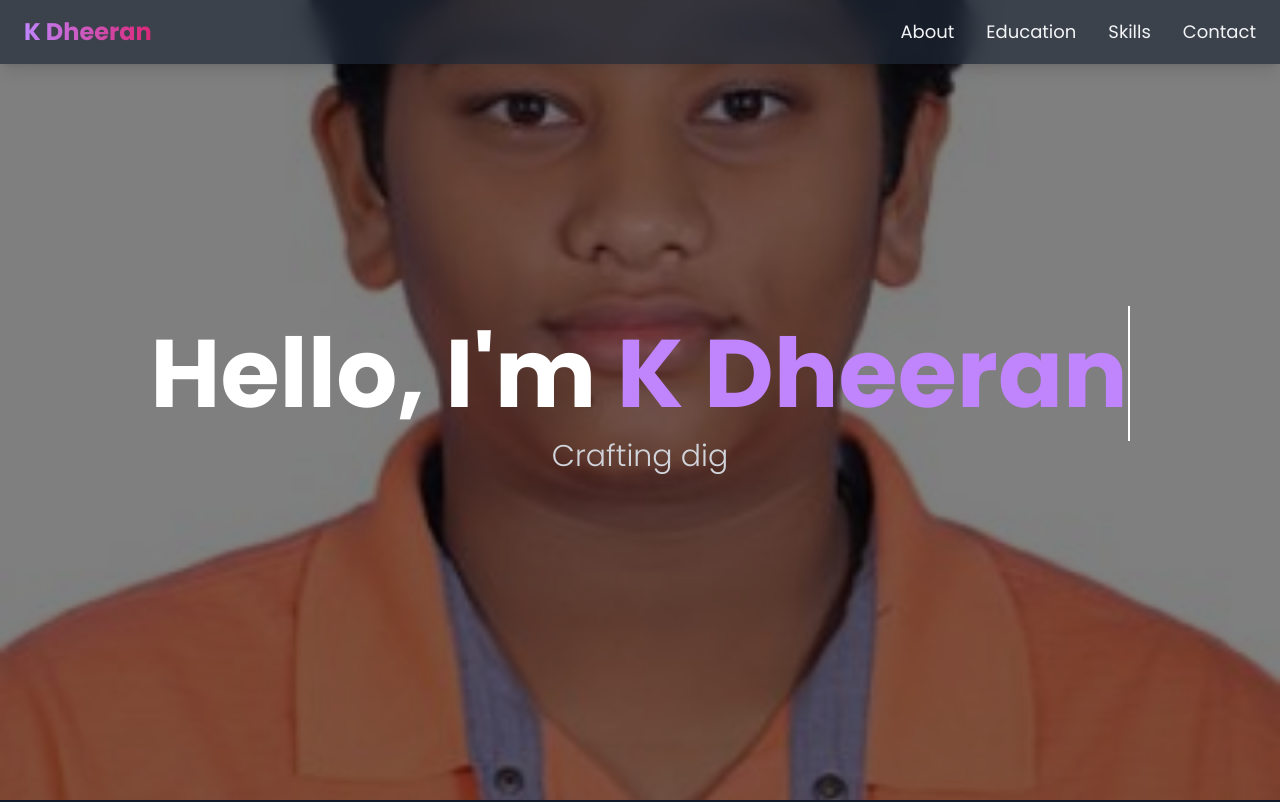
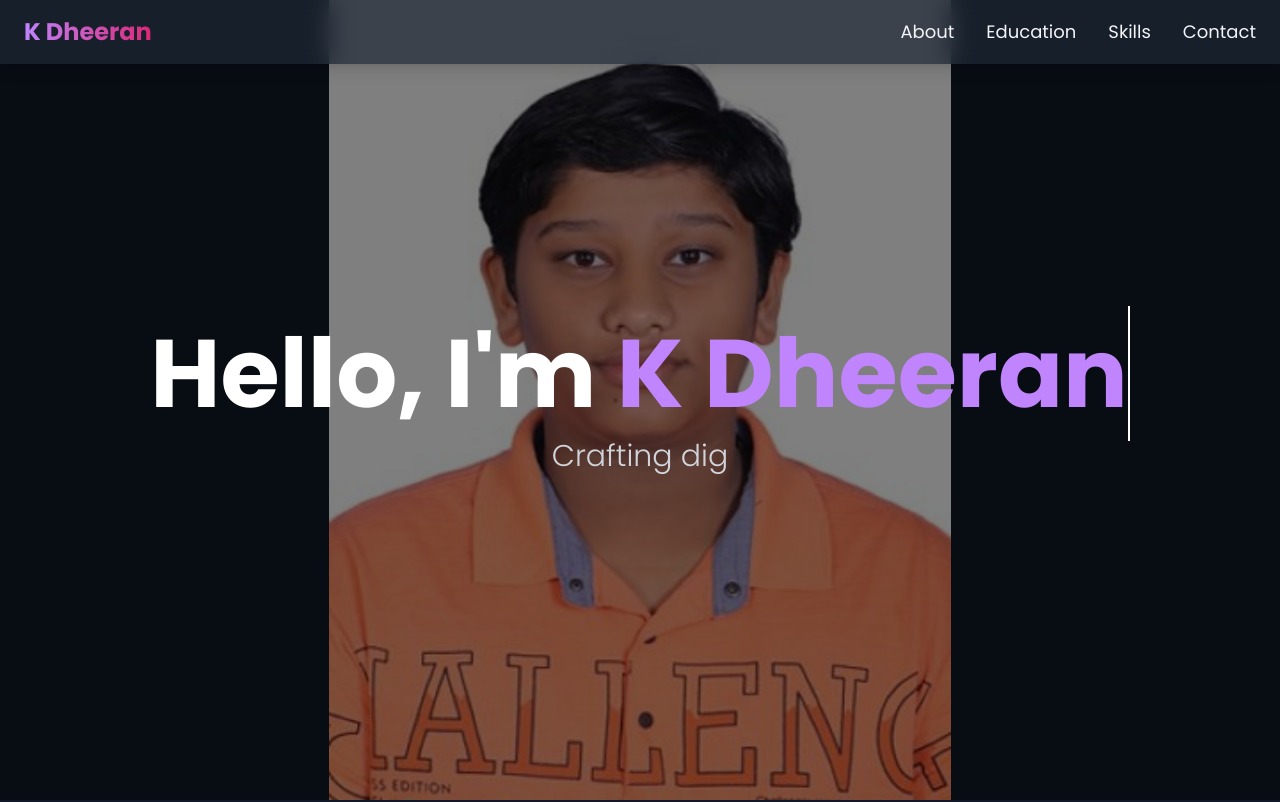
Before and after one commit to 2222dheeran/Porfolio, a plain HTML site: page index.html in a window 1280 px wide. Shown: the top 802 px of the page. Drawn offline with nearby package versions, Linux system fonts and the light colour scheme.

Commit message:
Update index.html
Changed the image to fit properly

```diff
--- a/index.html
+++ b/index.html
@@ -99,8 +99,9 @@
 
     <!-- Hero Section with Background Image -->
     <main>
-        <section id="home" class="h-screen flex flex-col justify-center items-center text-center p-6 bg-gray-900 bg-cover bg-center relative"
-            style="background-image: url('Passport Size Photo.jpg');">
+        <section id="home"
+    class="h-screen flex flex-col justify-center items-center text-center p-6 bg-gray-900 bg-center bg-no-repeat relative"
+    style="background-image: url('Passport Size Photo.jpg'); background-size: contain;">
 
     <!-- Overlay -->
     <div class="absolute inset-0 bg-black bg-opacity-50"></div>
```
Lines whose indentation alone changed are shown as unchanged.
